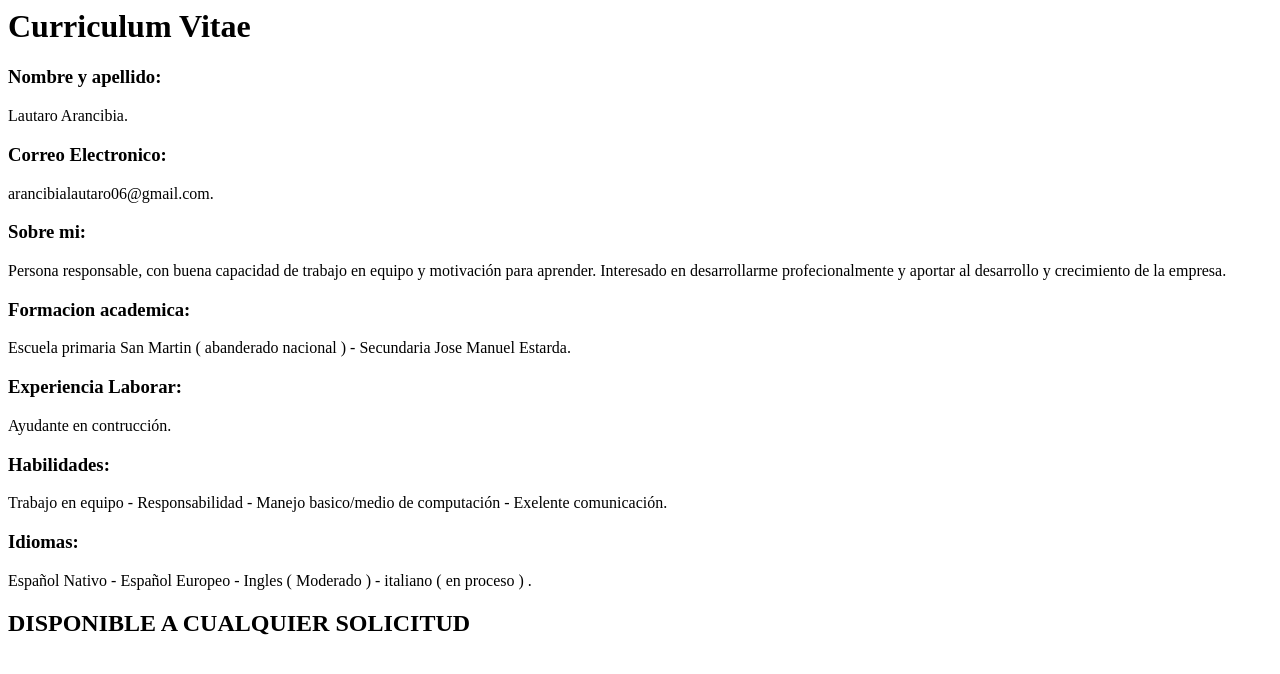
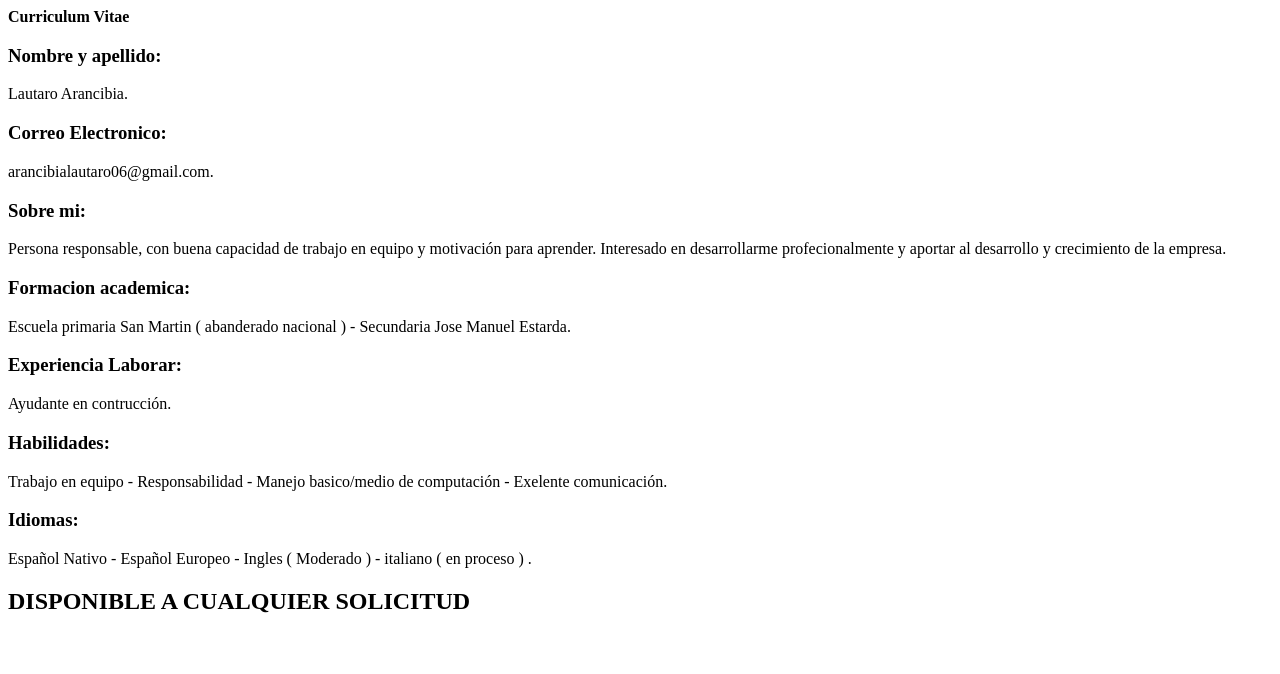
Before and after one commit to LautaroArancibia2009/FSD, a plain HTML site: page index.html in a window 1280 px wide. Drawn offline with Linux system fonts and the light colour scheme.

Commit message:
Update index.html

```diff
--- a/index.html
+++ b/index.html
@@ -3,7 +3,7 @@
 				<Title>CV Lautaro Arancibia</title>
 		</head>
 		<body>
-				<h1> Curriculum Vitae </h1>
+				<strong> Curriculum Vitae </strong>
 
 
 				<h3>Nombre y apellido:</h3> <p5>Lautaro Arancibia.</p5>
```
